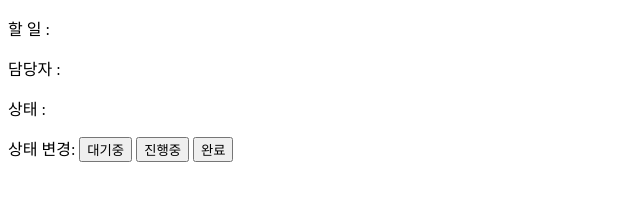
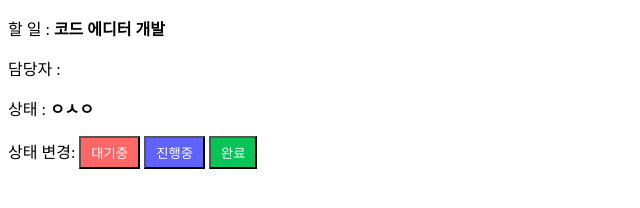
Before and after one commit to minjung7961/codeit-js-Intermediate, a plain HTML site: page sample.html in a window 1280 px wide. Shown: the whole page, without its empty margins (0-640 px from the left). Drawn offline with Linux system fonts and the light colour scheme.

Commit message:
how to use non-standard attibute by js 1

```diff
--- a/sample.html
+++ b/sample.html
@@ -5,7 +5,7 @@
   <meta charset="UTF-8">
   <title>JS with Codeit</title>
 </head>
-
+<link rel="stylesheet" href="sample.css">
 <body>
   <p>할 일 : <b field="title"></b></p> <!-- b 태그의 field 는 비표준 속성이다. -->
   <p>담당자 : <b field="manager"></b></p>
@@ -16,7 +16,7 @@
     <button class="btn" status="진행중">진행중</button>
     <button class="btn" status="완료">완료</button>
   </div>
-  <script src="index.js"></script>
+  <script src="sample.js"></script>
 </body>
 
 </html>
--- /dev/null
+++ b/sample.js
@@ -0,0 +1,19 @@
+// 비표준 속성 활용하는방법
+// 1. 선택자로 활용
+const fields = document.querySelectorAll('[field]');
+console.log(fields); // > Nodelist(3)
+
+// 2. 값을 표시할 태그를 구분할 때 활용
+// 각 프로퍼티 값들이 들어갈 태그를 구분하는데 활용할 수도 있다.
+
+// const fields = document.querySelectorAll('[field]');
+const task = {
+  title: '코드 에디터 개발',
+  manage: 'CastleRing, Raccon lee',
+  status: 'ㅇㅅㅇ',
+};
+
+for (let tag of fields){
+  const field = tag.getAttribute('field');
+  tag.textContent = task[field];
+}
```
Also changed, not shown: sample.css (renamed from samp[le.css).
